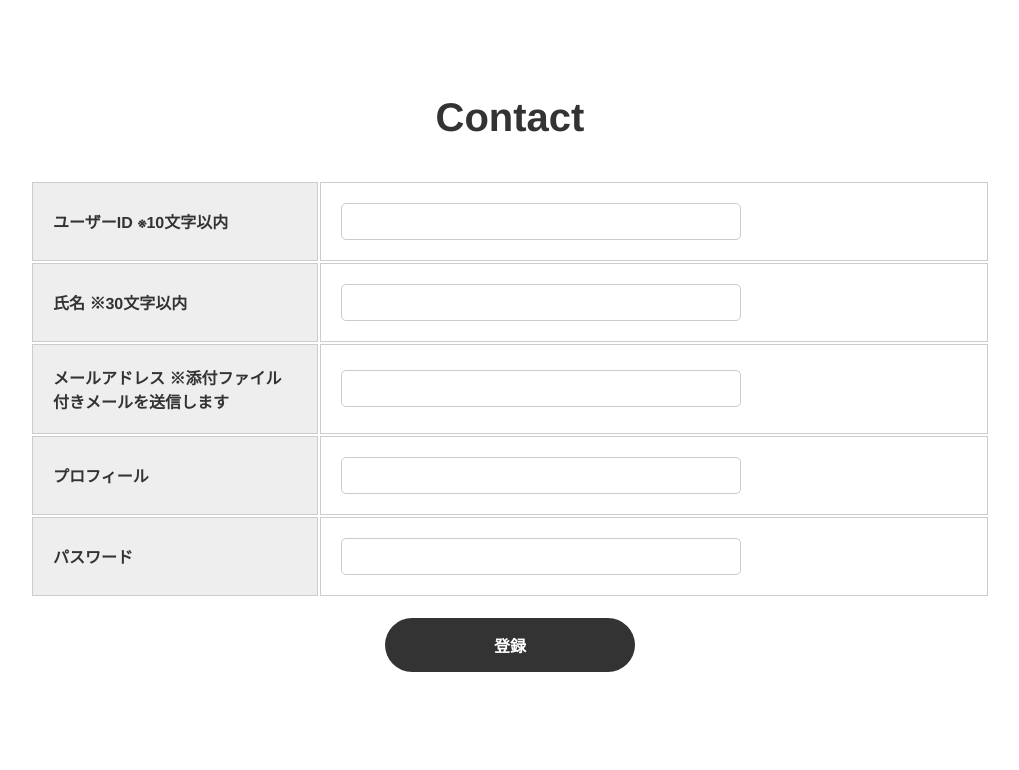
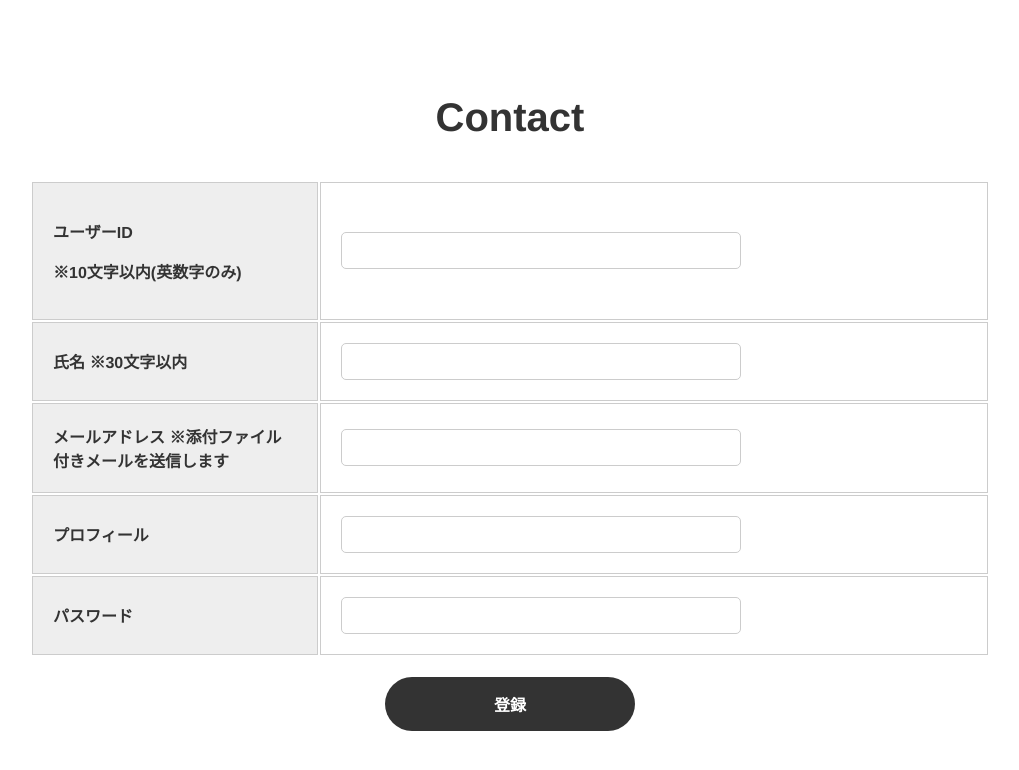
Before and after one commit to Nishida-Yuki-Git/MdScrapingDjangoWeb, a Django app: page /sendPost/create/ in a window 1280 px wide. Shown: the top 770 px of the page, without its empty margins (130-1149 px from the left). Run offline with Django 3.2, Linux system fonts and the light colour scheme.

Commit message:
UI修正

```diff
--- a/sendPost/templates/sendPost/create.html
+++ b/sendPost/templates/sendPost/create.html
@@ -18,7 +18,10 @@
         {% csrf_token %}
         <table class="contact-table">
           <tr>
-            <th class="contact-item">ユーザーID ※10文字以内</th>
+            <th class="contact-item">
+              <p>ユーザーID</p>
+              <p>※10文字以内(英数字のみ)</p>
+            </th>
             <td class="contact-body">
               <input name="userid" class="form-text">
             </td>
```
